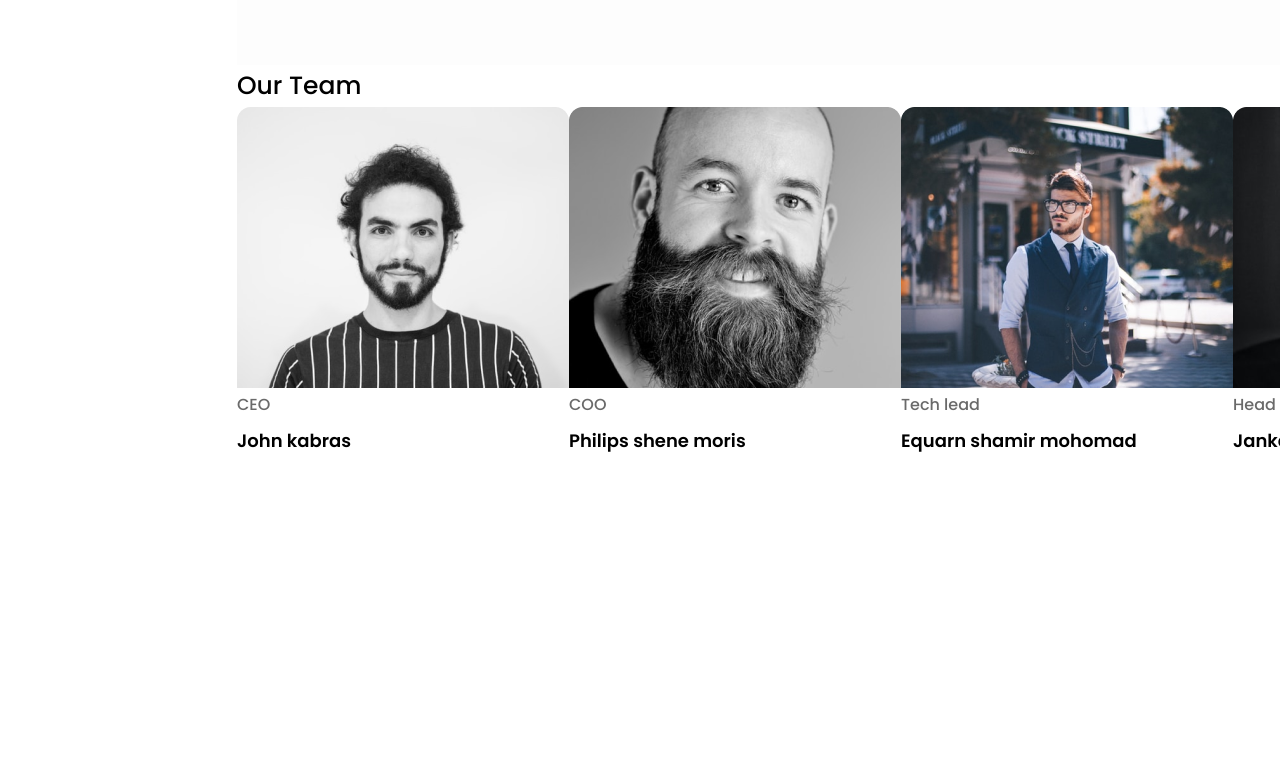
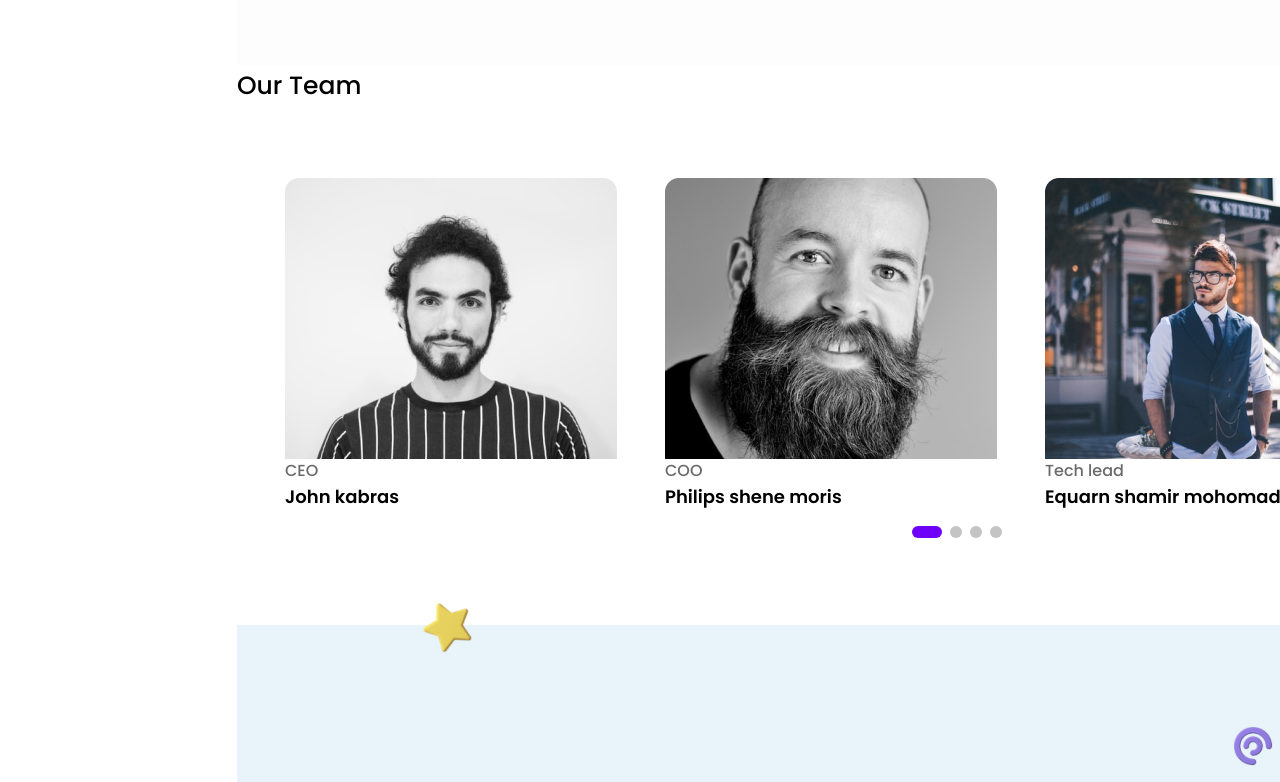
Before and after one commit to UkrainetsIvan/AgencyWeb, an Angular app in the folder agencyWeb/: page /about-us in a window 1280 px wide. Shown: the part 2398-3180 px from the top of the page. Before the commit the page ends 2858 px from the top, so only its background shows below. Built offline with nearby package versions, Linux system fonts and the light colour scheme.

Commit message:
done with about us section

```diff
--- a/agencyWeb/src/app/components/about-us/about-us.component.html
+++ b/agencyWeb/src/app/components/about-us/about-us.component.html
@@ -3,6 +3,6 @@
 <app-simply-dummy-text></app-simply-dummy-text>
 <app-offers></app-offers>
 <app-our-team></app-our-team>
-<!--<app-form></app-form>-->
-<!--<app-footer></app-footer>-->
+<app-form></app-form>
+<app-footer></app-footer>
 <router-outlet></router-outlet>
--- a/agencyWeb/src/app/components/about-us/about-us.component.ts
+++ b/agencyWeb/src/app/components/about-us/about-us.component.ts
@@ -7,6 +7,7 @@ import {OffersComponent} from './offers/offers.component';
 import {FormComponent} from '../home/form/form.component';
 import {FooterComponent} from '../home/footer/footer.component';
 import {OurTeamComponent} from './our-team/our-team.component';
+import {CommonModule} from '@angular/common';
 
 @Component({
   selector: 'app-about-us',
@@ -19,7 +20,8 @@ import {OurTeamComponent} from './our-team/our-team.component';
     OffersComponent,
     FormComponent,
     FooterComponent,
-    OurTeamComponent
+    OurTeamComponent,
+    CommonModule
   ],
   templateUrl: './about-us.component.html',
   styleUrl: './about-us.component.scss'
--- a/agencyWeb/src/app/components/about-us/our-team/our-team.component.html
+++ b/agencyWeb/src/app/components/about-us/our-team/our-team.component.html
@@ -2,20 +2,23 @@
   <div id="ourTeam-container">
     <div id="ourTeam-container_slider">
       <h1 class="font-poppins font-medium text-[25px] leading-[170%]">Our Team</h1>
-      <div class="flex 0" id="ourTeam-container_slider-image_section_slides" [style.transform]="sliderTransform">
-        <div *ngFor="let slide of slides; let i = index"
-             [class.active]="i === currentSlideIndex"
-             class="slide">
-          <img [src]="slide.image" alt="" class="w-[332px] h-[281px]" id="slider-image">
-          <p class="font-poppins font-medium text-[16px] text-[#6A6A6A] leading-[211%] tracking-[1%]" id="slider-work">{{ slide.proffession }}</p>
-          <h4 class="font-poppins font-semibold text-[18px] text-[#000] leading-[211%] tracking-[1%]" id="slider-name">{{ slide.name }}</h4>
+      <div class="flex mt-[71px] overflow-hidden" id="ourTeam-container_slider-image_section_slides">
+        <div
+          class="slide"
+          *ngFor="let slide of displayedSlides; let i = index"
+          [style.transform]="sliderTransform"
+        >
+          <img [src]="slide.image" alt="" class="w-[332px] h-[281px] ml-[48px]">
+          <p class="font-poppins font-medium text-[16px] text-[#6A6A6A] ml-[48px]">{{ slide.proffession }}</p>
+          <h4 class="font-poppins font-semibold text-[18px] text-[#000] ml-[48px] w-[332px]">{{ slide.name }}</h4>
         </div>
       </div>
-      <div class="flex" id="ourTeam-container_slider-nav">
-        <div *ngFor="let slide of slides; let i = index"
-             (click)="setCurrentSlide(i)"
-             [class.active]="isActive(i)"
-             class="nav-dot"></div>
+      <div class="flex justify-center mt-4" id="ourTeam-container_slider-nav">
+        <div *ngFor="let slide of slides; let index = index"
+             class="w-[12px] h-[12px] rounded-full mx-1 cursor-pointer"
+             [ngClass]="{'bg-[#6E00FA] w-[30px] rounded-[7px]': index === currentSlideIndex, 'bg-[#C4C4C4]': index !== currentSlideIndex}"
+             (click)="goToSlide(index)">
+        </div>
       </div>
     </div>
   </div>
--- a/agencyWeb/src/app/components/about-us/our-team/our-team.component.ts
+++ b/agencyWeb/src/app/components/about-us/our-team/our-team.component.ts
@@ -1,11 +1,12 @@
 import { Component } from '@angular/core';
-import {NgForOf} from '@angular/common';
+import {NgClass, NgForOf} from '@angular/common';
 
 @Component({
   selector: 'app-our-team',
   standalone: true,
   imports: [
-    NgForOf
+    NgForOf,
+    NgClass,
   ],
   templateUrl: './our-team.component.html',
   styleUrl: './our-team.component.scss'
@@ -36,24 +37,23 @@ export class OurTeamComponent {
 
   currentSlideIndex: number = 0;
 
+  displayedSlides = [...this.slides, ...this.slides];
+
   get sliderTransform(): string {
-    return `translateX(-${this.currentSlideIndex * 100}%)`;
+    const slideWidth = 332 + 48; // Width + Margin
+    return `translateX(-${this.currentSlideIndex * slideWidth}px)`;
   }
 
-  setCurrentSlide(index: number): void {
+  goToSlide(index: number): void {
     this.currentSlideIndex = index;
   }
 
-  isActive(index: number): boolean {
-    return this.currentSlideIndex === index;
-  }
-
   nextSlide(): void {
-    this.currentSlideIndex = (this.currentSlideIndex + 1) % this.slides.length;
+    this.currentSlideIndex = (this.currentSlideIndex + 1) % this.displayedSlides.length;
   }
 
   previousSlide(): void {
-    this.currentSlideIndex = (this.currentSlideIndex - 1 + this.slides.length) % this.slides.length;
+    this.currentSlideIndex = (this.currentSlideIndex - 1 + this.displayedSlides.length) % this.displayedSlides.length;
   }
 
 }
```
